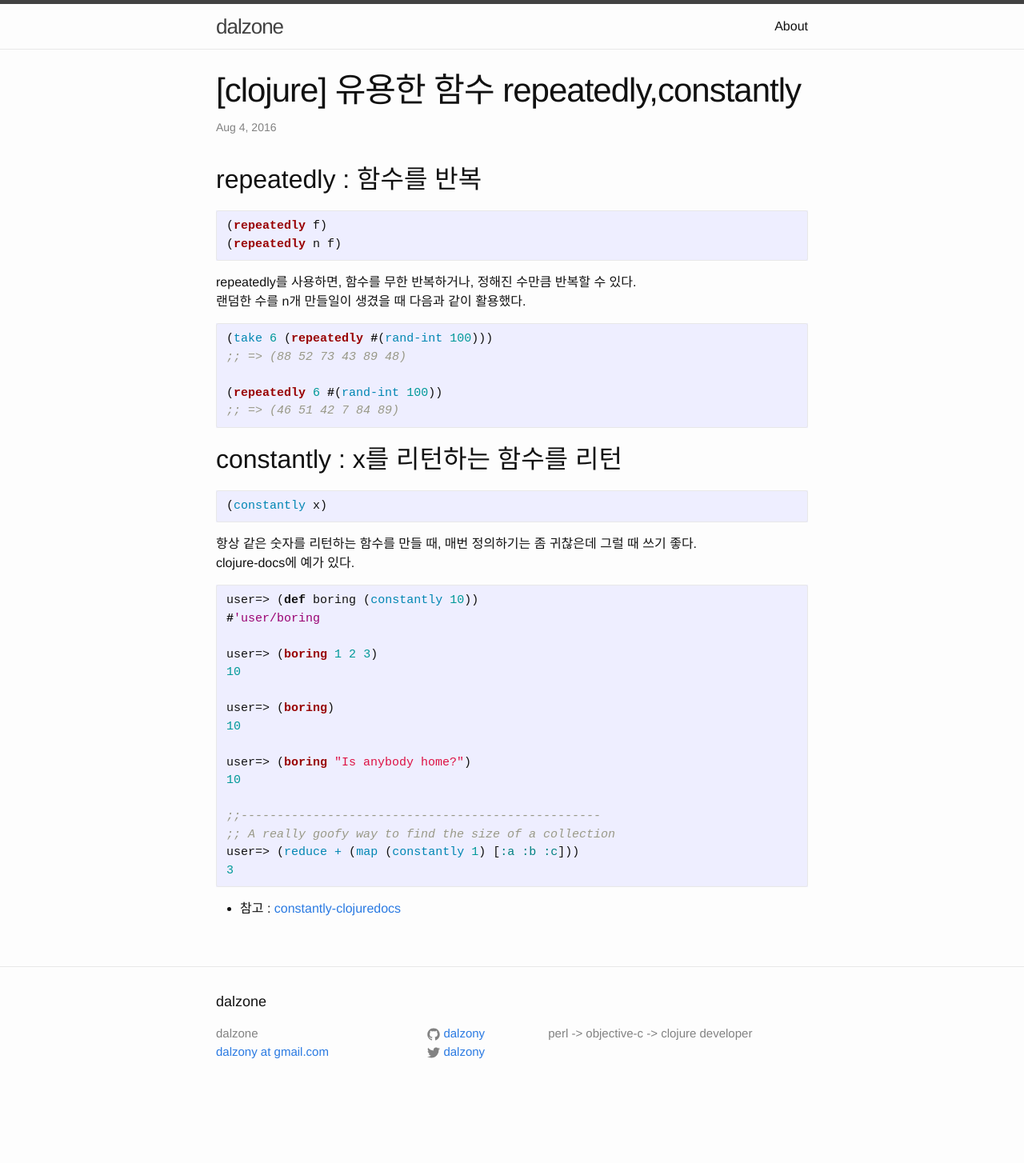
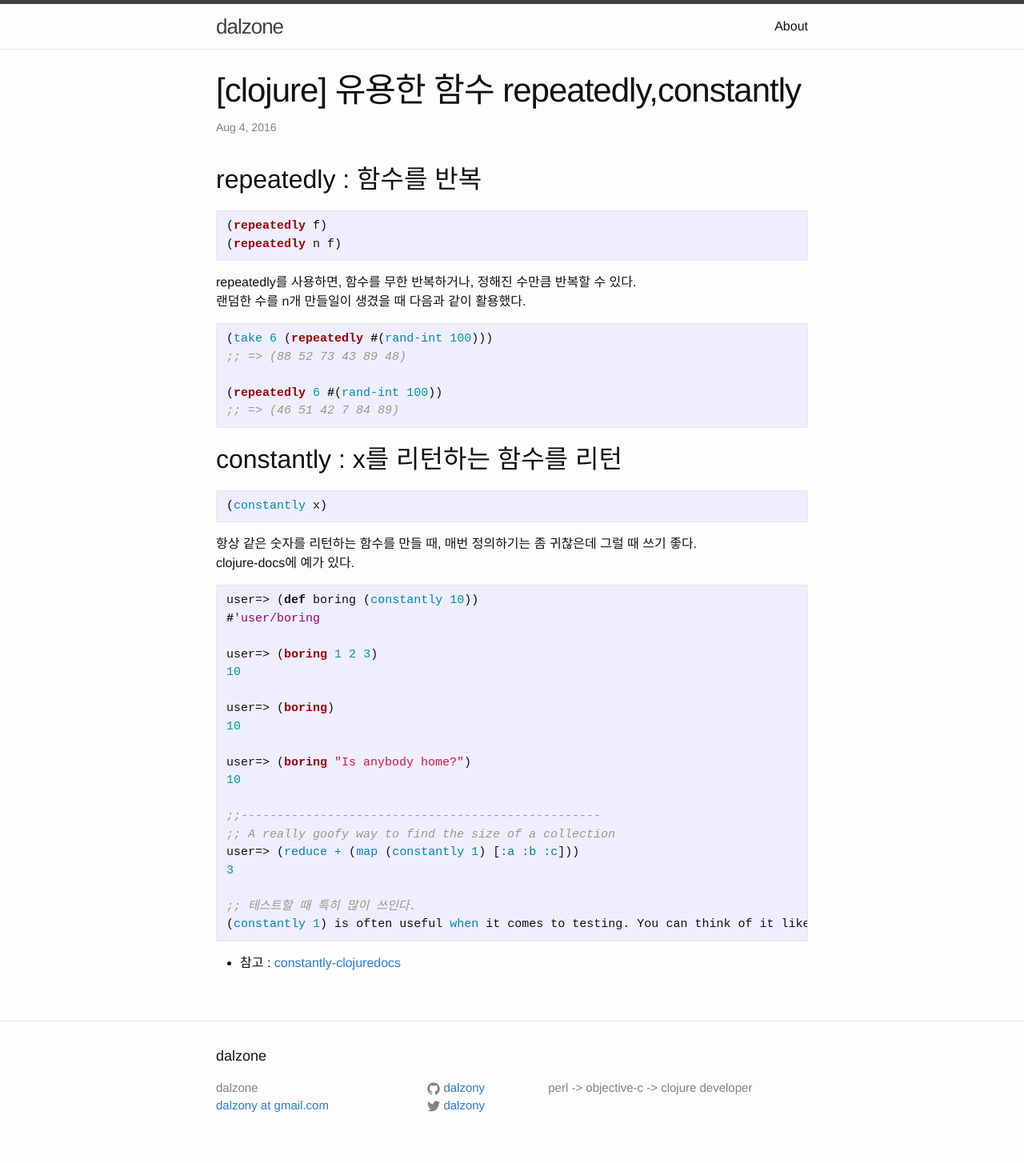
Before and after one commit to dalzony/dalzony.github.io, a Jekyll site: the page built from _posts/2016-08-04-clojure-function.markdown, in a window 1280 px wide. Shown: the whole page at 80% size. Built offline with Jekyll 4.4.1, drawn with Linux system fonts in a browser that asks for light colours; comment, search, counter and statistics services are not loaded; before the commit the page ends 1386 px from its top, so only the background shows below that.

Commit message:
내용 추가

````diff
--- a/_posts/2016-08-04-clojure-function.markdown
+++ b/_posts/2016-08-04-clojure-function.markdown
@@ -48,6 +48,9 @@ user=> (boring "Is anybody home?")
 ;; A really goofy way to find the size of a collection
 user=> (reduce + (map (constantly 1) [:a :b :c]))
 3
+
+;; 테스트할 때 특히 많이 쓰인다.
+(constantly 1) is often useful when it comes to testing. You can think of it like you would a "stub".
 ```
 
 - 참고 : [constantly-clojuredocs]
````
